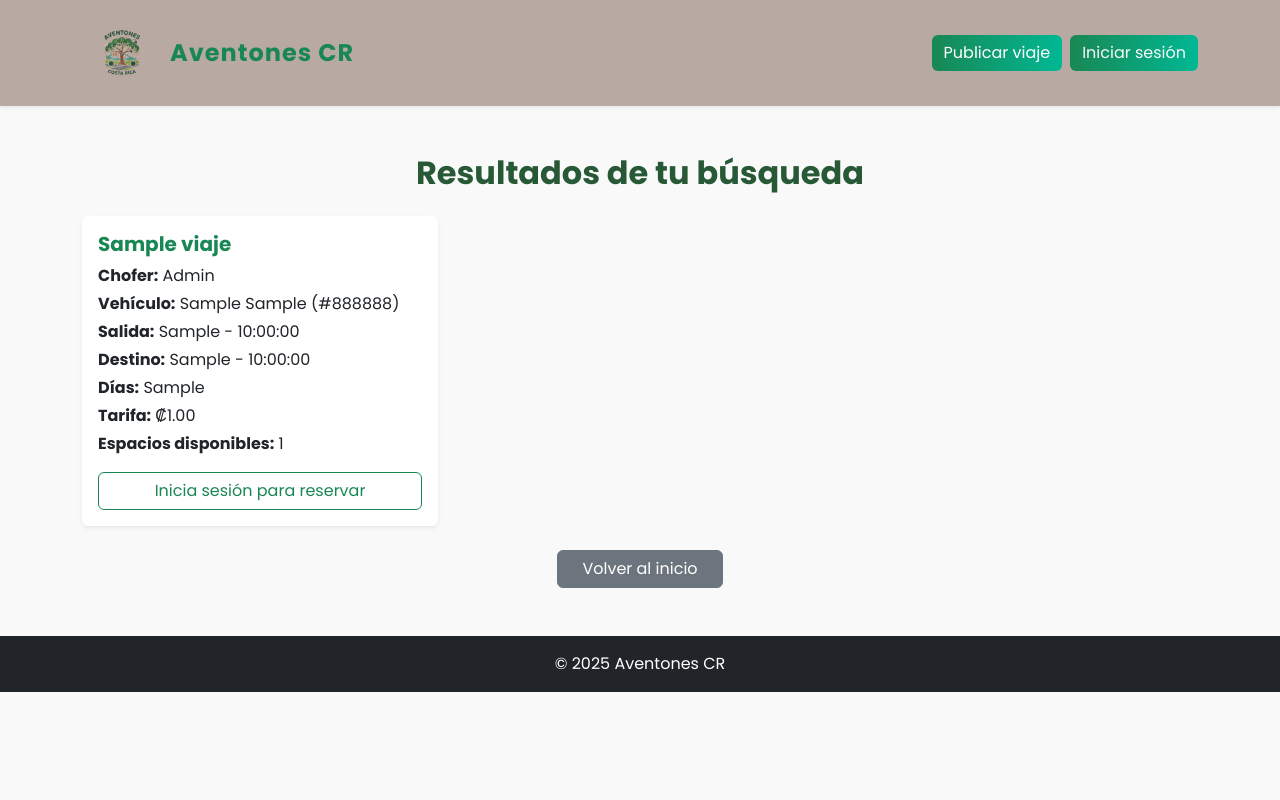
After one commit to Sweetkriiz/aventonescr.com, a PHP site: page /resultados.php in a window 1280 px wide. The commit adds this page. Run offline with PHP 8.4, Linux system fonts and the light colour scheme; data comes from the database, SQL or seed files in the repository; tables that the repository leaves empty hold one stand-in row (values such as "Sample post").

Commit message:
Se mejora lógica de sesión para mostrar botones dinámicos,  Se corrige estructura de rutas e includes y se implementa resultados.php con búsqueda dinámica de viajes.

```diff
--- a/public/includes/navbar.php
+++ b/public/includes/navbar.php
@@ -1,15 +1,27 @@
+<?php
+if (session_status() === PHP_SESSION_NONE) {
+  session_start();
+}
+?>
 
 <nav class="navbar navbar-expand-lg navbar-dark bg-dark shadow-sm">
   <div class="container">
-    <a class="navbar-brand d-flex align-items-center" href="#">
+    <a class="navbar-brand d-flex align-items-center" href="../index.php">
       <img src="../images/logo.png" alt="Logo Aventones" height="70" class="me-2">
       <span class="fw-bold fs-4" style="color: #198754;">Aventones CR</span>
-
     </a>
 
-    <div class="d-flex">
-      <a href="publicar_viaje.php" class="btn btn-success me-2">Publicar viaje</a>
-      <a href="login.php" class="btn btn-outline-light">Iniciar sesión</a>
+ <div class="d-flex">
+      <?php if (!isset($_SESSION['usuario_id'])): ?>
+        <!-- Usuario no logueado -->
+        <a href="../login.php" class="btn btn-success me-2">Publicar viaje</a>
+        <a href="../login.php" class="btn btn-outline-light">Iniciar sesión</a>
+
+      <?php else: ?>
+        <!-- Usuario logueado -->
+        <a href="../verificar_publicacion.php" class="btn btn-success me-2">Publicar viaje</a>
+        <a href="../logout.php" class="btn btn-outline-light">Cerrar sesión</a>
+      <?php endif; ?>
     </div>
   </div>
 </nav>
--- a/public/login.php
+++ b/public/login.php
@@ -8,7 +8,7 @@ if ($_SERVER["REQUEST_METHOD"] === "POST") {
     $nombreUsuario = trim($_POST["nombreUsuario"]);
     $password = trim($_POST["password"]);
 
-    // Buscar usuario por nombre de usuario
+    //Buscar usuario por nombre de usuario
     $sql = "SELECT * FROM Usuarios WHERE nombreUsuario = ?";
     $stmt = $conn->prepare($sql);
     $stmt->bind_param("s", $nombreUsuario);
@@ -18,7 +18,7 @@ if ($_SERVER["REQUEST_METHOD"] === "POST") {
     if ($result->num_rows === 1) {
         $usuario = $result->fetch_assoc();
 
-        // ⚠️ Reemplaza por password_verify() si usas hashes
+        //Reemplaza por password_verify() si usas hashes
         if ($password === $usuario["contrasena"]) {
             $_SESSION["usuario_id"] = $usuario["idUsuario"];
             $_SESSION["rol"] = $usuario["rol"];
--- a/public/logout.php
+++ b/public/logout.php
@@ -1,6 +1,7 @@
 <?php
 session_start();
-session_destroy();
-header("Location: views/index.php");
+session_unset();  // Limpia todas las variables de sesión
+session_destroy(); // Destruye la sesión
+header("Location: index.php"); // Redirige al inicio
 exit;
 ?>
--- /dev/null
+++ b/public/resultados.php
@@ -0,0 +1,98 @@
+<?php
+session_start();
+require_once '../config/database.php';
+include('includes/navbar.php');
+
+// --- Obtener los datos enviados desde index.php ---
+$origen = $_GET['origen'] ?? '';
+$destino = $_GET['destino'] ?? '';
+$fecha = $_GET['fecha'] ?? '';
+$pasajeros = $_GET['pasajeros'] ?? 1;
+
+// --- Consulta dinámica a la base de datos ---
+$sql = "SELECT v.*, u.nombre AS chofer_nombre, ve.modelo, ve.marca, ve.color
+        FROM Viajes v
+        INNER JOIN Usuarios u ON v.idChofer = u.idUsuario
+        INNER JOIN Vehiculos ve ON v.idVehiculo = ve.idVehiculo
+        WHERE v.lugarSalida LIKE :origen
+          AND v.destino LIKE :destino
+          AND v.espaciosDisponibles >= :pasajeros";
+
+$stmt = $pdo->prepare($sql);
+$stmt->execute([
+  ':origen' => "%$origen%",
+  ':destino' => "%$destino%",
+  ':pasajeros' => $pasajeros
+]);
+
+$viajes = $stmt->fetchAll(PDO::FETCH_ASSOC);
+?>
+
+<!DOCTYPE html>
+<html lang="es">
+<head>
+  <meta charset="UTF-8">
+  <meta name="viewport" content="width=device-width, initial-scale=1.0">
+  <title>Resultados de búsqueda - Aventones CR</title>
+
+  <!-- Bootstrap -->
+  <link href="https://cdn.jsdelivr.net/npm/bootstrap@5.3.8/dist/css/bootstrap.min.css" rel="stylesheet">
+  <link href="https://fonts.googleapis.com/css2?family=Poppins:wght@400;600;700&display=swap" rel="stylesheet">
+  <link rel="stylesheet" href="../css/index.css">
+
+  <style>
+  /* Solo afecta esta página */
+  .navbar {
+    background-color: #b8a9a2ff !important; /* mismo café oscuro del index */
+  }
+</style>
+
+</head>
+
+<body style="font-family: 'Poppins', sans-serif; background-color: #f9f9f9;">
+
+  <div class="container my-5">
+    <h2 class="text-center mb-4 fw-bold" style="color:#285936;">Resultados de tu búsqueda</h2>
+
+    <?php if (count($viajes) > 0): ?>
+      <div class="row g-4">
+        <?php foreach ($viajes as $viaje): ?>
+          <div class="col-md-6 col-lg-4">
+            <div class="card border-0 shadow-sm h-100">
+              <div class="card-body">
+                <h5 class="card-title text-success fw-bold"><?= htmlspecialchars($viaje['nombreViaje']) ?></h5>
+                <p class="mb-1"><strong>Chofer:</strong> <?= htmlspecialchars($viaje['chofer_nombre']) ?></p>
+                <p class="mb-1"><strong>Vehículo:</strong> <?= htmlspecialchars($viaje['marca']) . " " . htmlspecialchars($viaje['modelo']) ?> (<?= htmlspecialchars($viaje['color']) ?>)</p>
+                <p class="mb-1"><strong>Salida:</strong> <?= htmlspecialchars($viaje['lugarSalida']) ?> - <?= htmlspecialchars($viaje['horaSalida']) ?></p>
+                <p class="mb-1"><strong>Destino:</strong> <?= htmlspecialchars($viaje['destino']) ?> - <?= htmlspecialchars($viaje['horaLlegada']) ?></p>
+                <p class="mb-1"><strong>Días:</strong> <?= htmlspecialchars($viaje['diasSemana']) ?></p>
+                <p class="mb-1"><strong>Tarifa:</strong> ₡<?= number_format($viaje['tarifa'], 2) ?></p>
+                <p><strong>Espacios disponibles:</strong> <?= htmlspecialchars($viaje['espaciosDisponibles']) ?></p>
+
+                <?php if (isset($_SESSION['usuario_id'])): ?>
+                  <a href="reservar.php?idViaje=<?= $viaje['idViaje'] ?>" class="btn btn-success w-100">Reservar cupo</a>
+                <?php else: ?>
+                  <a href="login.php" class="btn btn-outline-success w-100">Inicia sesión para reservar</a>
+                <?php endif; ?>
+              </div>
+            </div>
+          </div>
+        <?php endforeach; ?>
+      </div>
+    <?php else: ?>
+      <div class="alert alert-warning text-center mt-5 shadow-sm">
+        <strong>No hay viajes disponibles</strong> que coincidan con tu búsqueda.
+      </div>
+    <?php endif; ?>
+
+    <div class="text-center mt-4">
+      <a href="index.php" class="btn btn-secondary px-4">Volver al inicio</a>
+    </div>
+  </div>
+
+  <footer class="text-center py-3 bg-dark text-white mt-5">
+    © 2025 Aventones CR
+  </footer>
+
+</body>
+</html>
```
Also changed, not shown: public/buscar_viaje.php (added, +41 -0 lines), public/includes/verificar_publicacion.php (added, +47 -0 lines), public/index.php (+36 -1 lines).
